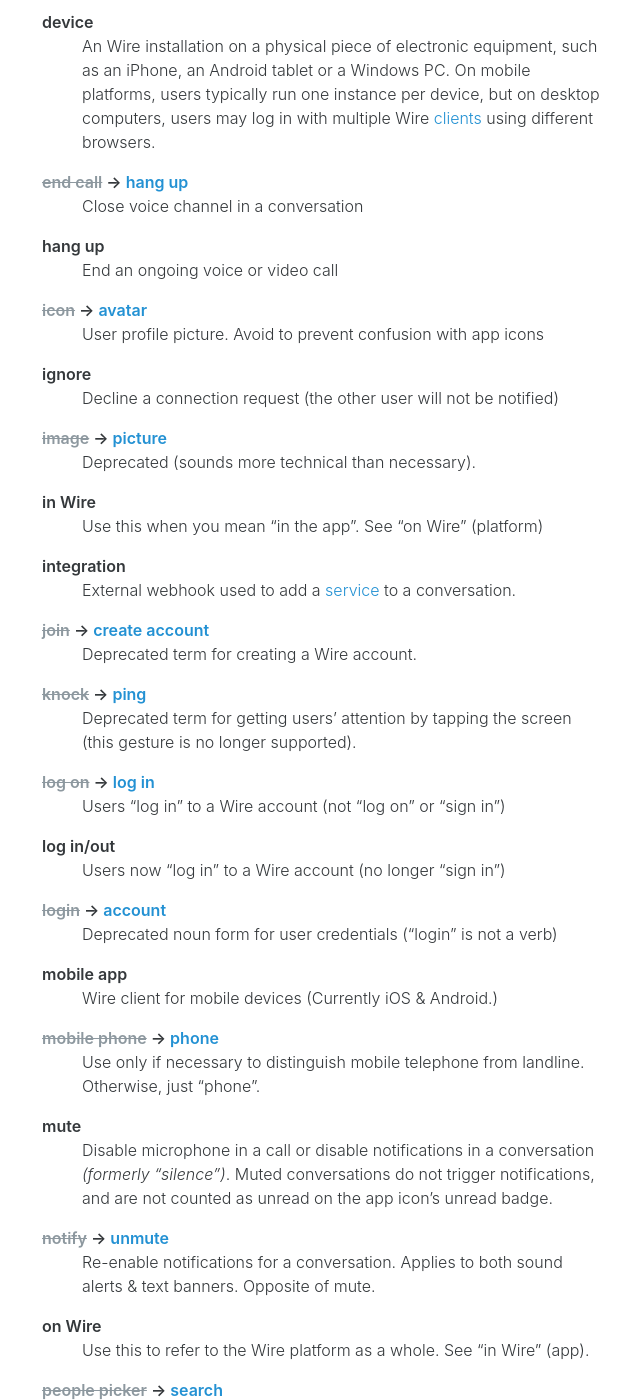
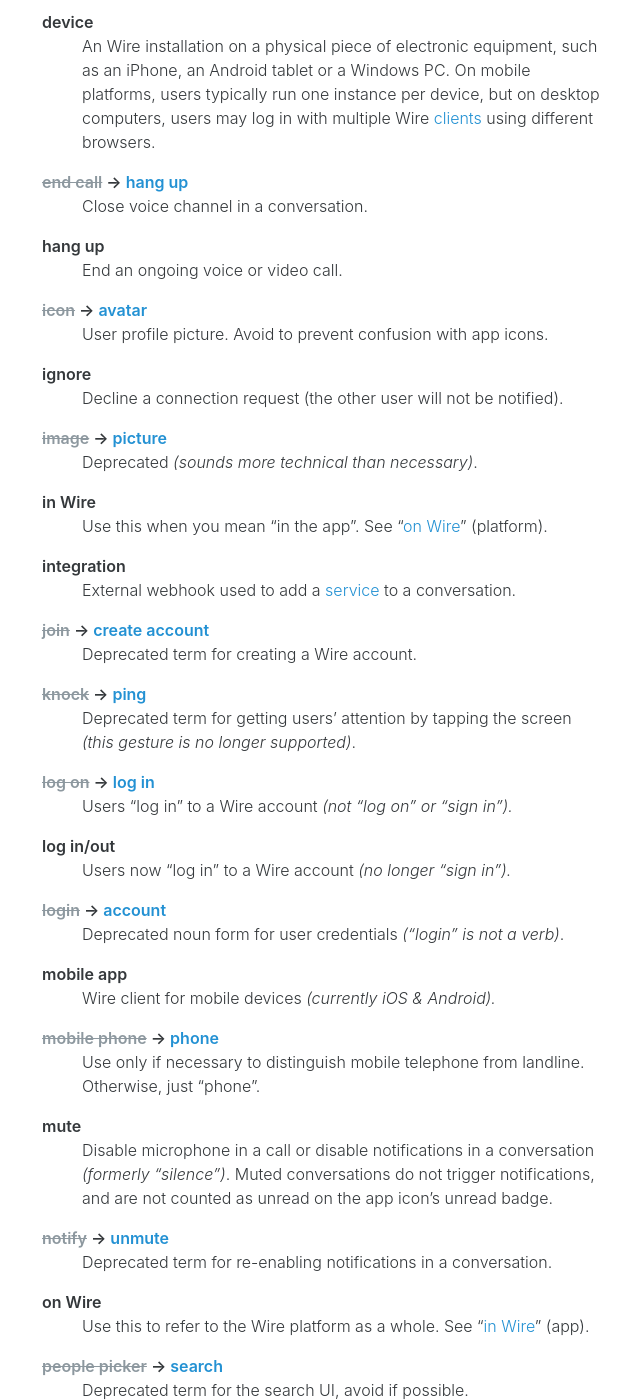
Before and after one commit to wireapp/brand, a Jekyll site: the page built from text/glossary/index.md, in a window 1280 px wide and 1400 px high, scrolled down 2322 px. Shown: the whole window, without its empty margins (458-1098 px from the left). Built offline with Jekyll 4.4.1, drawn with Linux system fonts in a browser that asks for light colours; comment, search, counter and statistics services are not loaded; some of the changed text lies outside the part shown.

Commit message:
Align terminal punctuation & add missing links

```diff
--- a/text/glossary/index.md
+++ b/text/glossary/index.md
@@ -11,10 +11,10 @@
 The list below includes ~~**deprecated terms**~~ that are either ambiguous or obsolete and should be replaced with the corresponding **→ preferred term**.
 
 {: #accept} accept
-: Answer an incoming voice call in a conversation
+: Answer an incoming voice call in a conversation.
 
 {: #answer} ~~answer~~ → [accept](#accept)
-: Accept an incoming voice call in a conversation
+: Accept an incoming voice call in a conversation.
 
 {: #application} ~~application~~ → (specific client)
 : Potentially confusing term that couples Wire platform with client apps.
@@ -29,7 +29,7 @@
 : Best avoided, as "availability" is only one aspect of of status, and suggests some degree of automation. Take care to avoid language that conflates status states with automated presence indicators.
 
 {: #avatar} avatar
-: User profile picture (icon) that appears in search results (not chat head or thumbnail)
+: User profile picture (icon) that appears in search results _(not “chat head” or “thumbnail”)._
 
 {: #bot} bot
 : A non-human (robot) participant in a conversation. When you add a [service](#service) such as GitHub to a conversation via an [integration](#integration), a new bot is added to the conversation to represent the service.
@@ -41,7 +41,7 @@
 : US-specific jargon for mobile telephone.
 
 {: #change-password} ~~change password~~ → [reset password](#reset-password)
-: Deprecated term for the password reset process
+: Deprecated term for the password reset process.
 
 {: #chat} ~~chat~~ → [conversation](#conversation)
 : Informal term for 1:1 or group conversation. Use “conversation” if space allows.
@@ -62,13 +62,13 @@
 : People you’re connected to on Wire. Provide context to avoid confusion with the system address book.
 
 {: #create-account} create account
-: Preferred term for registration/signup
+: Preferred term for registration/signup.
 
 {: #decline} decline
-: Ignore or reject an incoming voice or video call
+: Ignore or reject an incoming voice or video call.
 
 {: #desktop-application} desktop application
-: Wire client for desktop computers (macOS, Linux, Windows)
+: Wire client for desktop computers (macOS, Linux, Windows).
 
 {: #detail-view} ~~detail view~~ → [single image view](#single-image-view)
 : Old UI view for images or individual messages. Superseded by timestamps & single image view.
@@ -77,22 +77,22 @@
 : An Wire installation on a physical piece of electronic equipment, such as an iPhone, an Android tablet or a Windows PC. On mobile platforms, users typically run one instance per device, but on desktop computers, users may log in with multiple Wire [clients](#client) using different browsers.
 
 {: #end-call} ~~end call~~ → [hang up](#hang-up)
-: Close voice channel in a conversation
+: Close voice channel in a conversation.
 
 {: #hang-up} hang up
-: End an ongoing voice or video call
+: End an ongoing voice or video call.
 
 {: #icon} ~~icon~~ → [avatar](#avatar)
-: User profile picture. Avoid to prevent confusion with app icons
+: User profile picture. Avoid to prevent confusion with app icons.
 
 {: #ignore} ignore
-: Decline a connection request (the other user will not be notified)
+: Decline a connection request (the other user will not be notified).
 
 {: #image} ~~image~~ → [picture](#picture)
-: Deprecated (sounds more technical than necessary).
+: Deprecated _(sounds more technical than necessary)_.
 
 {: #in-wire} in Wire
-: Use this when you mean “in the app”. See “on Wire” (platform)
+: Use this when you mean “in the app”. See “[on Wire](#on-wire)” (platform).
 
 {: #integration} integration
 : External webhook used to add a [service](#service) to a conversation.
@@ -101,19 +101,20 @@
 : Deprecated term for creating a Wire account.
 
 {: #knock} ~~knock~~ → [ping](#ping)
-: Deprecated term for getting users’ attention by tapping the screen (this gesture is no longer supported).
+: Deprecated term for getting users’ attention by tapping the screen
+_(this gesture is no longer supported)_.
 
 {: #log-on} ~~log on~~ → [log in](#log-in)
-: Users “log in” to a Wire account (not “log on” or “sign in”)
+: Users “log in” to a Wire account _(not “log on” or “sign in”)._
 
 {: #log-in} log in/out
-: Users now “log in” to a Wire account (no longer “sign in”)
+: Users now “log in” to a Wire account _(no longer “sign in”)._
 
 {: #login} ~~login~~ → [account](#account)
-: Deprecated noun form for user credentials (“login” is not a verb)
+: Deprecated noun form for user credentials _(“login” is not a verb)_.
 
 {: #mobile-app} mobile app
-: Wire client for mobile devices (Currently iOS & Android.)
+: Wire client for mobile devices _(currently iOS & Android)._
 
 {: #mobile-phone} ~~mobile phone~~ → [phone](#phone)
 : Use only if necessary to distinguish mobile telephone from landline. Otherwise, just “phone”.
@@ -122,25 +123,25 @@
 : Disable microphone in a call or disable notifications in a conversation _(formerly “silence”)_. Muted conversations do not trigger notifications, and are not counted as unread on the app icon’s unread badge.
 
 {: #notify} ~~notify~~ → [unmute](#unmute)
-: Re-enable notifications for a conversation. Applies to both sound alerts & text banners. Opposite of mute.
+: Deprecated term for re-enabling notifications in a conversation.
 
 {: #on-wire} on Wire
-: Use this to refer to the Wire platform as a whole. See “in Wire” (app).
+: Use this to refer to the Wire platform as a whole. See “[in Wire](#in-wire)” (app).
 
 {: #people-picker} ~~people picker~~ → [search](#search)
 : Deprecated term for the search UI, avoid if possible.
 
 {: #people-view} people view
-: Participants: Shows other user’s profile in 1:1 conversations, or members of group conversations
+: Participants: Shows other user’s profile in 1:1 conversations, or members of group conversations.
 
 {: #phone} phone
 : Generic term for mobile smartphone platforms (iOS & Android) as distinguished from tablets & desktops.
 
 {: #photo} ~~photo~~ → [picture](#picture)
-: Deprecated (not all pictures are photos)
+: Deprecated term for specific image formats _(not all pictures are photos)_.
 
 {: #picture} picture
-: Preferred term for images, photos and other graphics
+: Preferred universal term for images, photos and other graphics.
 
 {: #ping} ping
 : Initial attention-getting action _(formerly known as “knock” or “poke”)_. Pings appear in conversations as messages with no content _(only the ping icon)_.
@@ -212,19 +216,20 @@
 : Un-archiving a conversation removes it from the [archive](#archive) and restores it to the conversation list.
 
 {: #unmute} unmute
-: Re-enable notifications in a conversation (formerly “notify”).
+: Re-enable notifications in a conversation _(formerly “notify”)_.
+Applies to both sound alerts & text banners. Opposite of [mute](#mute).
 
 {: #unread-notification} unread notification
-: Dot that appears in the conversation list or within a conversation to indicate new messages
+: Dot that appears in the conversation list or within a conversation to indicate new messages.
 
 {: #view} view
 : Generic term for UI areas such as conversation list, participants, etc.
 
 {: #voice} ~~voice~~ → [call](#call)
-: Call another user in a conversation (Conversation > Call)
+: Call another user in a conversation (Conversation > Call).
 
-{: #voice-message} ~~voice message~~ → [audio message](#audio message)
-: Not all audio messages are voice recordings, so we use “audio message”
+{: #voice-message} ~~voice message~~ → [audio message](#audio-message)
+: Not all audio messages are voice recordings, so we use “audio message” as a universal term to cover all types of recorded sounds.
 
 {: #VoIP} ~~VoIP~~ _(avoid)_
 : Don’t use peer-to-peer, P2P, or “VoIP” in any user-facing communications.
```
Also changed, not shown: other parts of text/glossary/index.md (+12 -9 lines).
